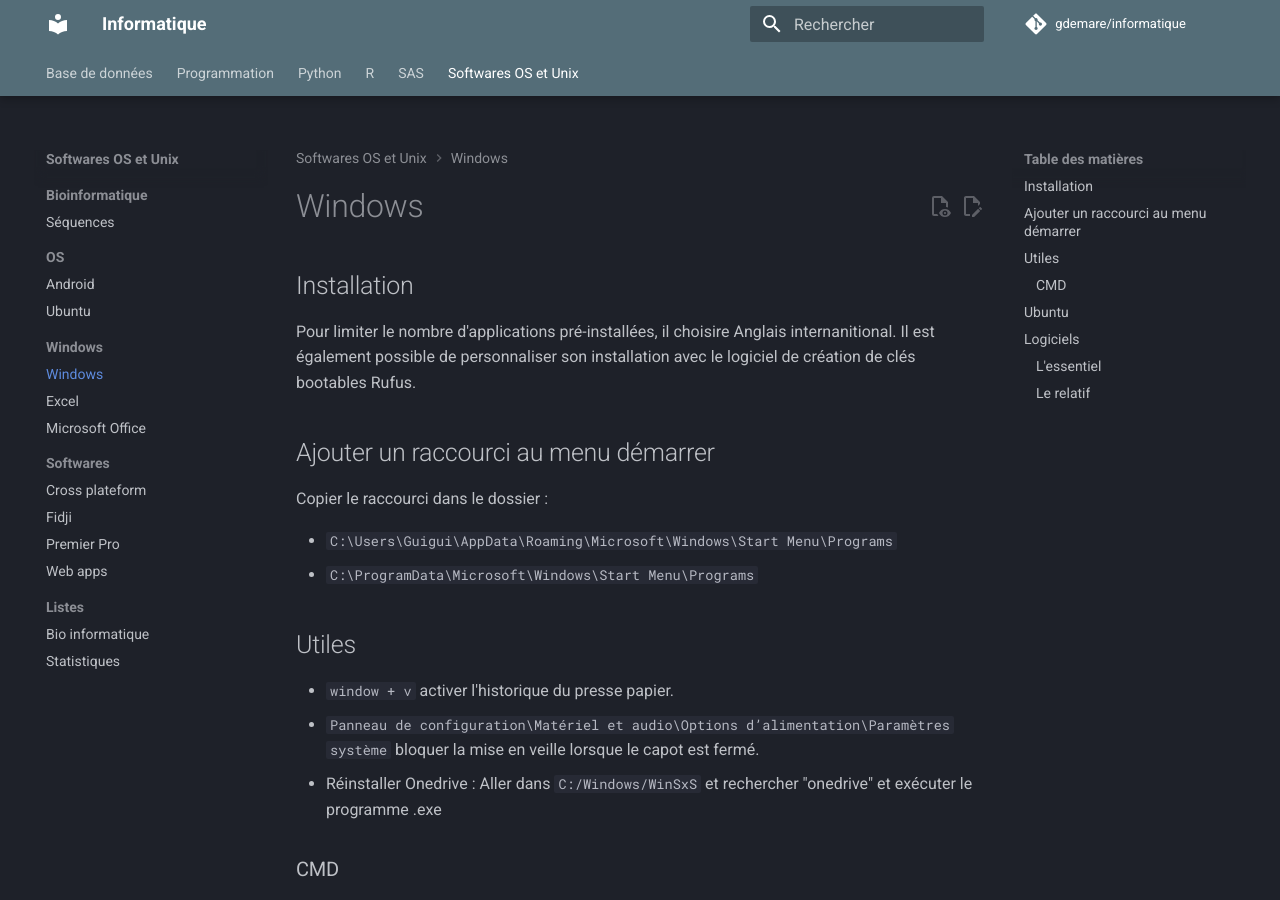
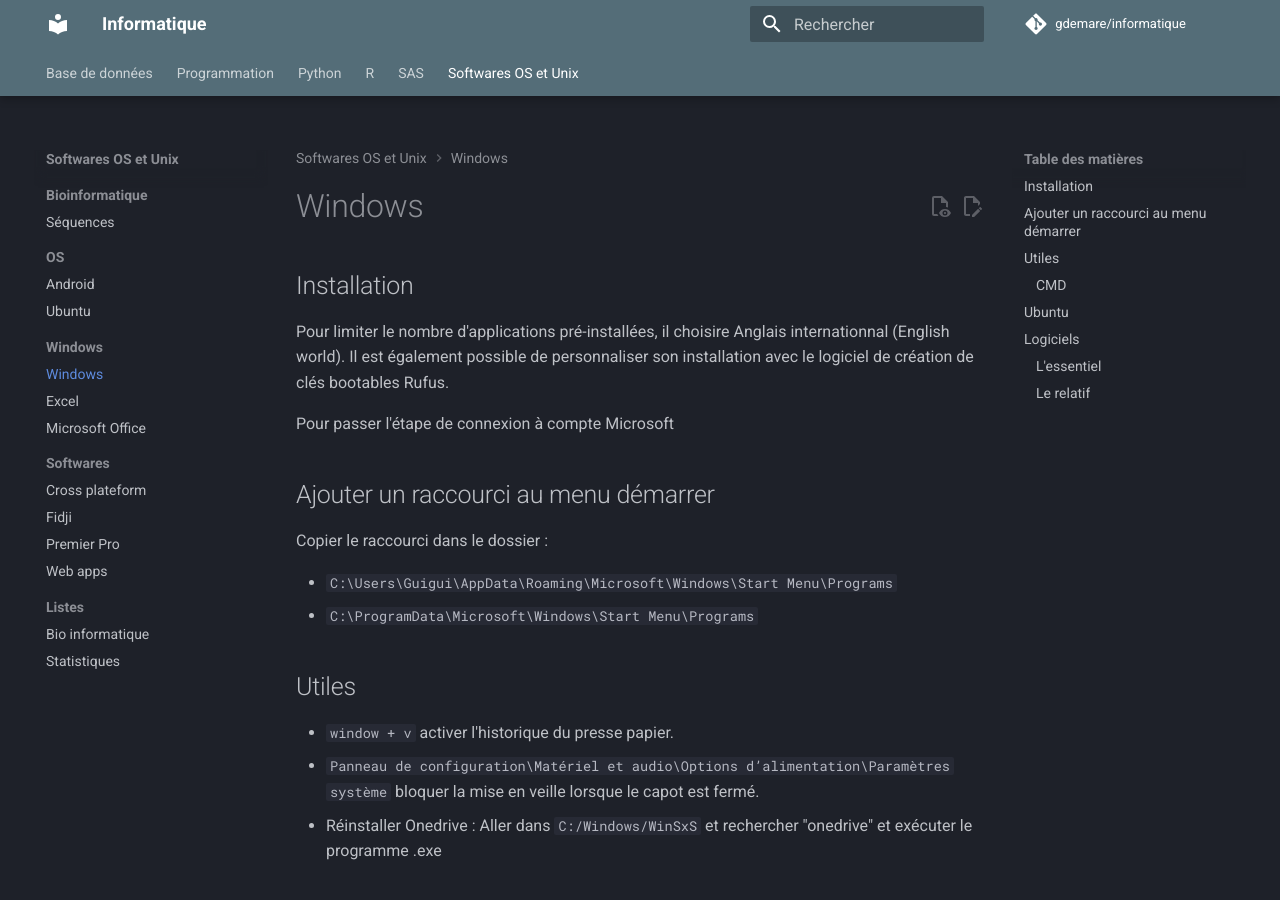
Before and after one commit to gdemare/Informatique, an MkDocs documentation site: the page built from docs/sofwares-os-unix/os/windows.md, in a window 1280 px wide and 900 px high. Built offline with MkDocs 1.6.1 and Material for MkDocs 9.7.7, drawn with Linux system fonts in a browser that asks for light colours; comment, search, counter and statistics services are not loaded.

Commit message:
Update windows.md

```diff
--- a/docs/sofwares-os-unix/os/windows.md
+++ b/docs/sofwares-os-unix/os/windows.md
@@ -1,7 +1,9 @@
 ## Installation
 
-Pour limiter le nombre d'applications pré-installées, il choisire Anglais internanitional. Il est également possible de personnaliser son installation avec le logiciel
+Pour limiter le nombre d'applications pré-installées, il choisire Anglais internationnal (English world). Il est également possible de personnaliser son installation avec le logiciel
 de création de clés bootables Rufus.
+
+Pour passer l'étape de connexion à compte Microsoft
 
 ## Ajouter un raccourci au menu démarrer
 
```
